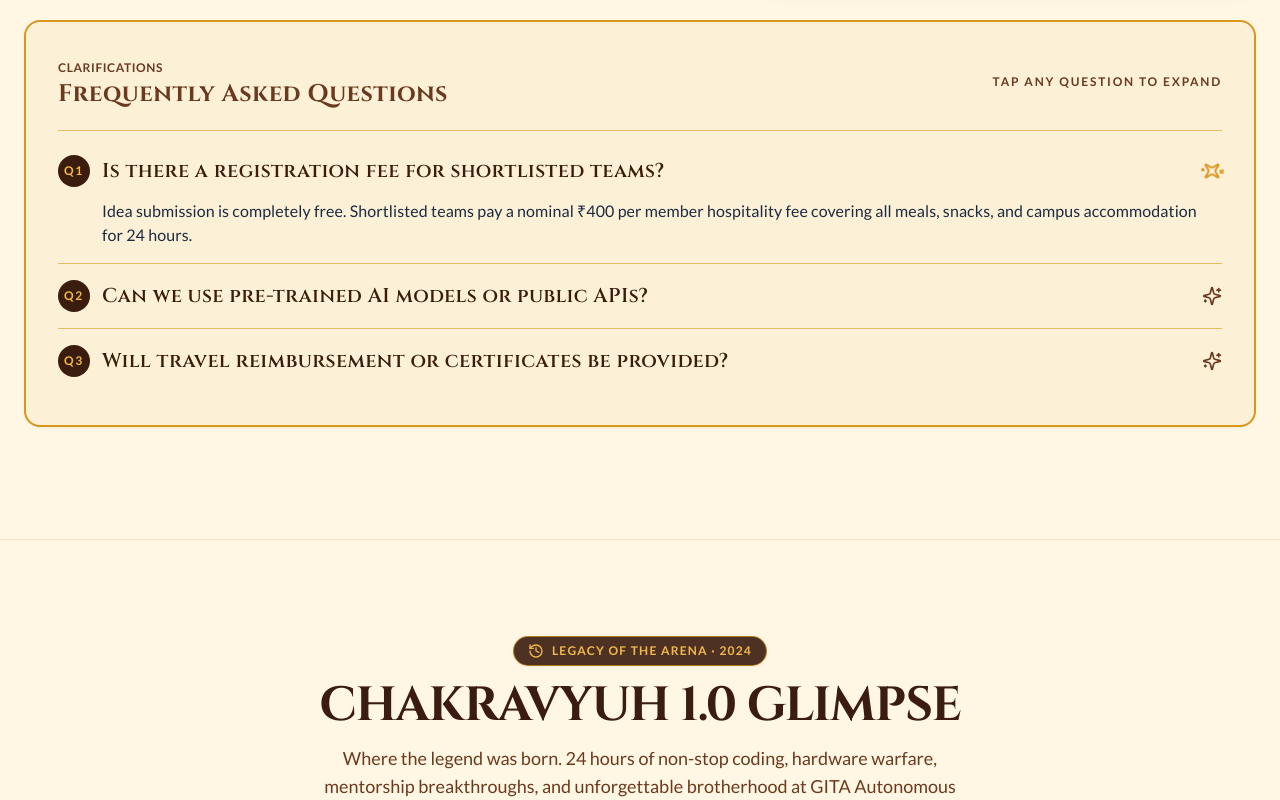
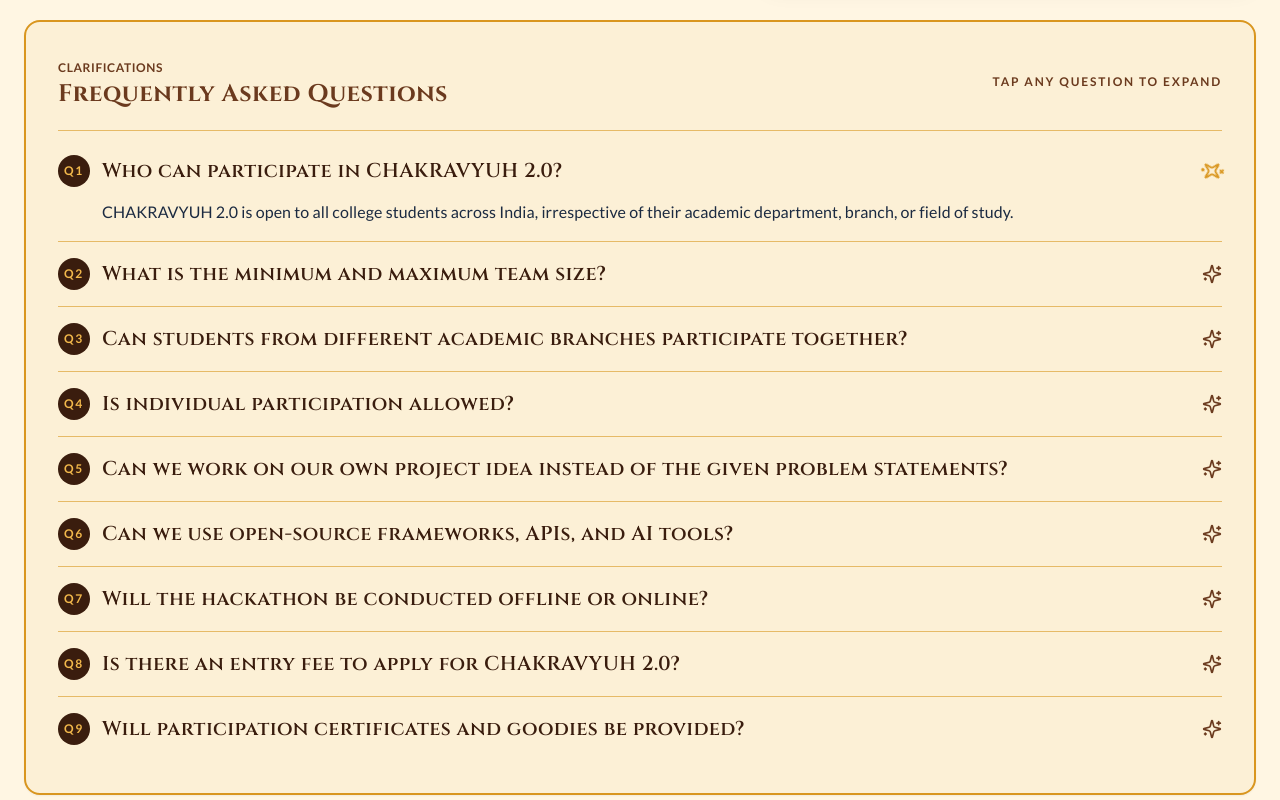
Before and after one commit to shivv625/chakravyuh-2.0, a Next.js app: page / in a window 1280 px wide. Shown: the part 8140-8940 px from the top of the page. Built offline with nearby package versions, Linux system fonts and the light colour scheme; no server answers.

Commit message:
feat: add comprehensive official FAQs to site config and guidelines section

```diff
--- a/src/components/sections/GuidelinesSection.tsx
+++ b/src/components/sections/GuidelinesSection.tsx
@@ -19,26 +19,11 @@ export const GuidelinesSection: React.FC = () => {
     setOpenFaq(openFaq === index ? null : index);
   };
 
-  const faqs = [
-    {
-      qNum: 'Q1',
-      question: 'Is there a registration fee for shortlisted teams?',
-      answer:
-        'Idea submission is completely free. Shortlisted teams pay a nominal ₹400 per member hospitality fee covering all meals, snacks, and campus accommodation for 24 hours.',
-    },
-    {
-      qNum: 'Q2',
-      question: 'Can we use pre-trained AI models or public APIs?',
-      answer:
-        'Yes, open-weight models and public APIs are permitted, provided your core application logic, integration, and product workflow are built during the hackathon.',
-    },
-    {
-      qNum: 'Q3',
-      question: 'Will travel reimbursement or certificates be provided?',
-      answer:
-        'Every finalist receives an official BPUT-recognized participation certificate, swag kit, and mentor feedback. Travel support is available for outstation winners.',
-    },
-  ];
+  const faqs = SITE_CONFIG.FAQS.map((faq, index) => ({
+    qNum: `Q${index + 1}`,
+    question: faq.question,
+    answer: faq.answer,
+  }));
 
   return (
     <section id="guidelines" className="py-20 md:py-28 bg-cream-parchment border-t-2 border-gold-rich">
@@ -331,13 +316,15 @@ export const GuidelinesSection: React.FC = () => {
                       }`}
                     />
                   </button>
-                  {isOpen && (
-                    <div className="pt-3 pl-11 pr-6 animate-fadeIn">
-                      <p className="font-body text-body-md text-navy-ink font-normal">
-                        {faq.answer}
-                      </p>
-                    </div>
-                  )}
+                  <div
+                    className={`pt-3 pl-11 pr-6 transition-all duration-300 ${
+                      isOpen ? 'block animate-fadeIn' : 'hidden'
+                    }`}
+                  >
+                    <p className="font-body text-body-md text-navy-ink font-normal leading-relaxed">
+                      {faq.answer}
+                    </p>
+                  </div>
                 </div>
               );
             })}
--- a/src/content/site.ts
+++ b/src/content/site.ts
@@ -433,26 +433,46 @@ export const SITE_CONFIG = {
   FAQS: [
     {
       id: "faq-1",
-      question: "Is there an entry fee to apply for Chakravyuh 2.0?",
+      question: "Who can participate in CHAKRAVYUH 2.0?",
+      answer: "CHAKRAVYUH 2.0 is open to all college students across India, irrespective of their academic department, branch, or field of study.",
+    },
+    {
+      id: "faq-2",
+      question: "What is the minimum and maximum team size?",
+      answer: "Each team must consist of a minimum of 3 and a maximum of 5 members.",
+    },
+    {
+      id: "faq-3",
+      question: "Can students from different academic branches participate together?",
+      answer: "Yes! Students from different academic branches, departments, and disciplines can form a team and participate together.",
+    },
+    {
+      id: "faq-4",
+      question: "Is individual participation allowed?",
+      answer: "No. Individual participation is not permitted. All participants must register as a team of 3–5 members.",
+    },
+    {
+      id: "faq-5",
+      question: "Can we work on our own project idea instead of the given problem statements?",
+      answer: "No. Participants must select and work on one of the problem statements provided by the CHAKRAVYUH 2.0 organizing team.",
+    },
+    {
+      id: "faq-6",
+      question: "Can we use open-source frameworks, APIs, and AI tools?",
+      answer: "Yes! Participants are free to use open-source frameworks, cloud APIs, AI tools, and other development resources to build their solutions.",
+    },
+    {
+      id: "faq-7",
+      question: "Will the hackathon be conducted offline or online?",
+      answer: "CHAKRAVYUH 2.0 will be conducted entirely offline at GITA Autonomous College, Bhubaneswar, Odisha. All participating teams are required to be physically present at the venue.",
+    },
+    {
+      id: "faq-8",
+      question: "Is there an entry fee to apply for CHAKRAVYUH 2.0?",
       answer: "No, initial online registration and idea submission are 100% free. Only the top 125 teams selected for the on-campus round pay a nominal ₹400 per person fee, which fully covers accommodation, meals, drinks, high-speed WiFi, and 24-hour campus facilities.",
     },
     {
-      id: "faq-2",
-      question: "Can teams use pre-trained AI models or cloud APIs?",
-      answer: "Yes, utilizing open-weight AI models (e.g. LLaMA, Whisper) and standard cloud APIs (e.g. OpenAI, Google Cloud, Firebase) is permitted, provided all application logic, interface, data pipeline, and system integration are created during the hackathon.",
-    },
-    {
-      id: "faq-3",
-      question: "Are inter-college or cross-year teams allowed?",
-      answer: "Yes! Squad members can belong to different colleges, different graduation years, or different engineering/non-engineering branches across India.",
-    },
-    {
-      id: "faq-4",
-      question: "What accommodation and facilities are provided?",
-      answer: "Shortlisted finalists will receive hostel accommodation on the GITA Autonomous College campus, round-the-clock power and WiFi, snacks and meals, designated rest areas, and first-aid medical support.",
-    },
-    {
-      id: "faq-5",
+      id: "faq-9",
       question: "Will participation certificates and goodies be provided?",
       answer: "Every participant attending the physical hackathon receives an official BPUT-recognized certificate of participation, Chakravyuh 2.0 t-shirt, stickers, and partner swags.",
     },
```
